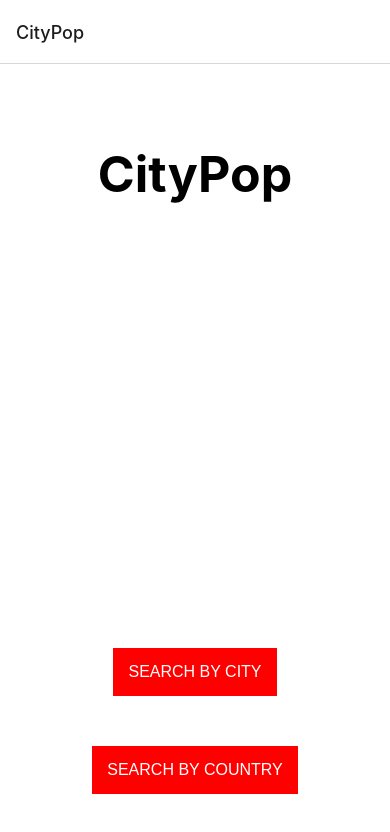
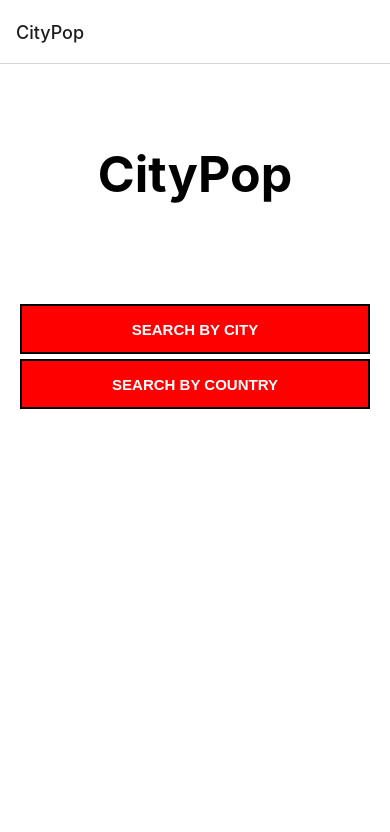
Before and after one commit to wkagebo/cityPop-app, a React Native app in the folder src/: screen /CityPop in a window 390 px wide. Shown: the top 832 px of the page. Built offline with nearby package versions, Linux system fonts and the light colour scheme.

Commit message:
Error handling

```diff
--- a/src/pages/HomePage.tsx
+++ b/src/pages/HomePage.tsx
@@ -8,8 +8,8 @@ export default function HomePage({ navigation }: { navigation: any }) {
     <View style={styles.container}>
       <Text style={styles.title}>CityPop</Text>
 
-      <TouchableOpacity onPress={() => navigation.navigate('Search', { choice: 'CITY' })}>
-        <View style={styles.button}>
+      <TouchableOpacity style={styles.button} onPress={() => navigation.navigate('Search', { choice: 'CITY' })}>
+        <View >
           <Text style={styles.buttonText}>SEARCH BY CITY</Text>
         </View>
       </TouchableOpacity>
@@ -30,26 +30,34 @@ const styles = StyleSheet.create({
     flex: 1,
     backgroundColor: 'white',
     alignItems: 'center',
-    justifyContent: 'center',
+    //justifyContent: 'center',
   },
 
   title: {
-    flex: 1,
+    //flex: 1,
     fontSize: 50,
     fontWeight: 'bold',
     marginTop: 80,
+    marginBottom: 100,
   },
 
   button: {
     alignItems: 'center',
     backgroundColor: 'red',
-    marginBottom: 50,
+    marginBottom: 5,
+    width: 350,
+    height: 50,
+    borderWidth: 2,
+    borderColor: 'black'
   },
 
   buttonText: {
     color: 'white',
-    fontSize: 16,
+    fontSize: 15,
     padding: 15,
-    fontFamily: 'Arial'
+    fontFamily: 'Arial',
+    fontWeight: 'bold',
+    //borderWidth: 4,
+    //borderColor: 'black'
   }
 });
--- a/src/pages/SearchPage.tsx
+++ b/src/pages/SearchPage.tsx
@@ -3,13 +3,14 @@ import React, { useState } from 'react';
 import { StyleSheet, Text, TouchableOpacity, View, TextInput, ActivityIndicator } from 'react-native';
 import { KeyboardAwareScrollView } from 'react-native-keyboard-aware-scroll-view';
 
-export default function SearchPage({ route }: { route: any }) {
+export default function SearchPage({ navigation, route }: { navigation: any, route: any }) {
 
   // Initialize state variables
   const [searchString, setSearchString] = useState('');
   const [fetching, setFetching] = useState(false);
   const [fetched, setFetched] = useState(false);
   const [result, setResult] = useState<null | { population: number[], name: string[] }[]>(null);
+  const [errorMessage, setErrorMessage] = useState('');
 
   const choice = route.params.choice;
 
@@ -43,11 +44,10 @@ export default function SearchPage({ route }: { route: any }) {
         setFetched(true);
         setResult(json.geonames);
 
-        if (result != null) // if search has happened
-          if (!result.length) { // If search returns 0 results
-            setFetched(false);
-            throw new Error('No results were found :(')
-          }
+        if (json.totalResultsCount == 0 || searchString == '') { // If search returns 0 results
+          setFetched(false);
+          setErrorMessage(`You need to enter something valid`);
+        }
       })
       .catch((error) => {
         console.error(error);
@@ -71,13 +71,14 @@ export default function SearchPage({ route }: { route: any }) {
           <TextInput
             style={styles.searchInput}
             placeholder={"Enter a " + (choice == 'CITY' ? "city" : "country")}
-            onChangeText={(searchString) => setSearchString(searchString)}
+            onChangeText={(input) => setSearchString(input)}
           />
           <TouchableOpacity onPress={() => searchButtonPressed()}>
             <View style={styles.searchButton}>
               <Text style={styles.buttonText}>SEARCH</Text>
             </View>
           </TouchableOpacity>
+          <Text>{errorMessage}</Text>
         </View>
         <StatusBar style="auto" />
       </KeyboardAwareScrollView>
```
